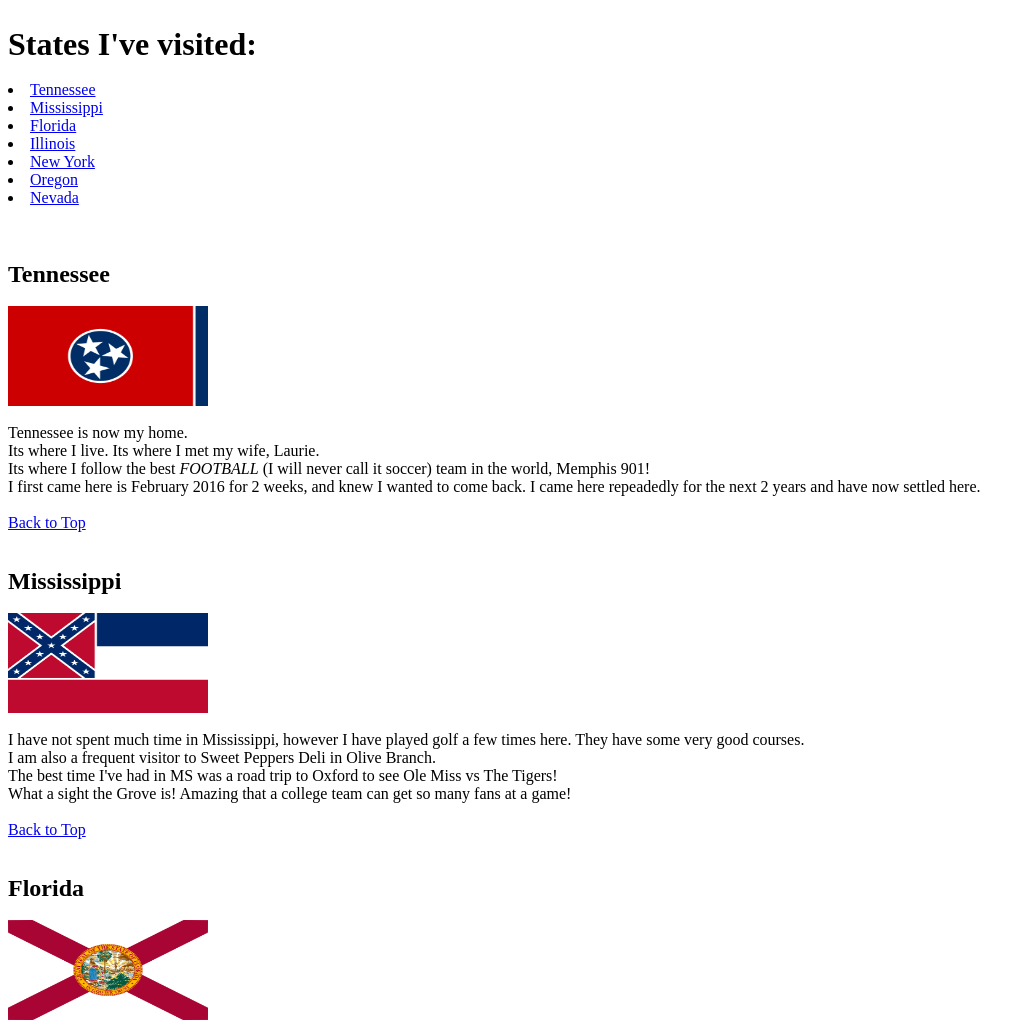
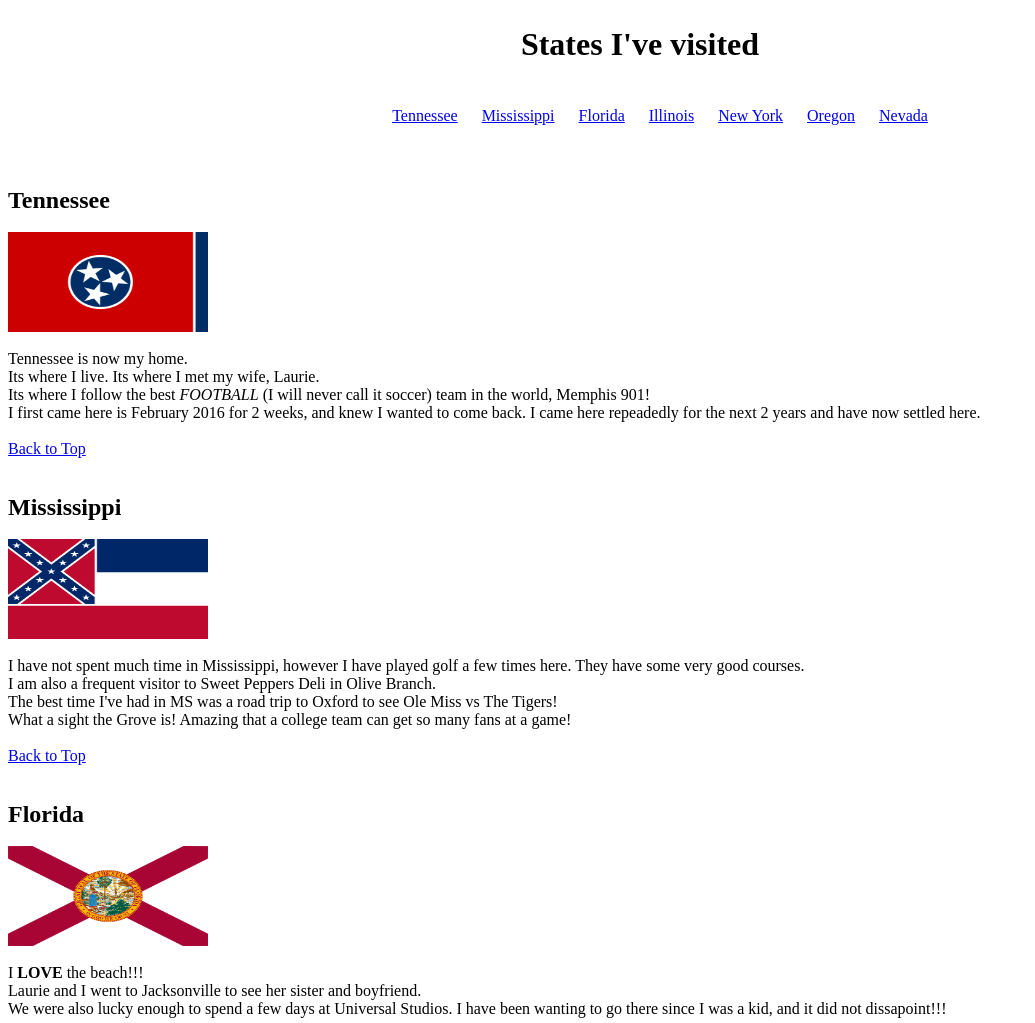
Before and after one commit to mjtraynor/html-me-something, a plain HTML site: page index.html in a window 1280 px wide. Shown: the top 1023 px of the page, without its empty margins (0-1035 px from the left). Drawn offline with Linux system fonts and the light colour scheme; files whose address does not match are found by name.

Commit message:
Changes to index.html and styles.css

```diff
--- a/index.html
+++ b/index.html
@@ -9,31 +9,22 @@
 
     <header>
       <a name="top"></a>
+
       <br>
-      <h1>States I've visited:</h1>
+      <h1 class="title">States I've visited</h1>
       <br>
-      <li>
-        <a href="#tn">Tennessee</a>
-      </li>
-      <li>
-        <a href="#mn">Mississippi</a>
-      </li>
-      <li>
-        <a href="#fl">Florida</a>
-      </li>
-      <li>
-        <a href="#il">Illinois</a>
-      </li>
-      <li>
-        <a href="#ny">New York</a>
-      </li>
-      <li>
-        <a href="#or">Oregon</a>
-      </li>
-      <li>
-        <a href="#nv">Nevada</a>
-      </li>
-      <br><br><br>
+
+      <ul class="list">
+        <li><a href="#tn">Tennessee</a></li>
+        <li><a href="#mn">Mississippi</a></li>
+        <li><a href="#fl">Florida</a></li>
+        <li><a href="#il">Illinois</a></li>
+        <li><a href="#ny">New York</a></li>
+        <li><a href="#or">Oregon</a></li>
+        <li><a href="#nv">Nevada</a></li>
+      </ul>
+      <br><br>
+
     </header>
 
     <main>
--- a/styles.css
+++ b/styles.css
@@ -1,23 +1,8 @@
-h1 {
+body {
     font: garamond, serif;
-    margin: 0;
-    padding: 0;
 }
 
-h2 {
-    font: garamond, serif;
-    margin: 0;
-    padding: 0;
-}
-
-li {
-    font: garamond, serif;
-    margin: 0;
-    padding: 0;
-}
-
-p {
-    font: garamond, serif;
+h1, h2, p {
     margin: 0;
     padding: 0;
 }
@@ -26,3 +11,20 @@ p {
     height: 100px;
     width:200px;
 }
+
+.title {
+    text-align: center;
+}
+
+.list {
+    text-align: center;
+}
+
+.list li {
+    display: inline;
+}
+
+.list a {
+    display: inline-block;
+    padding: 10px;
+}
```
